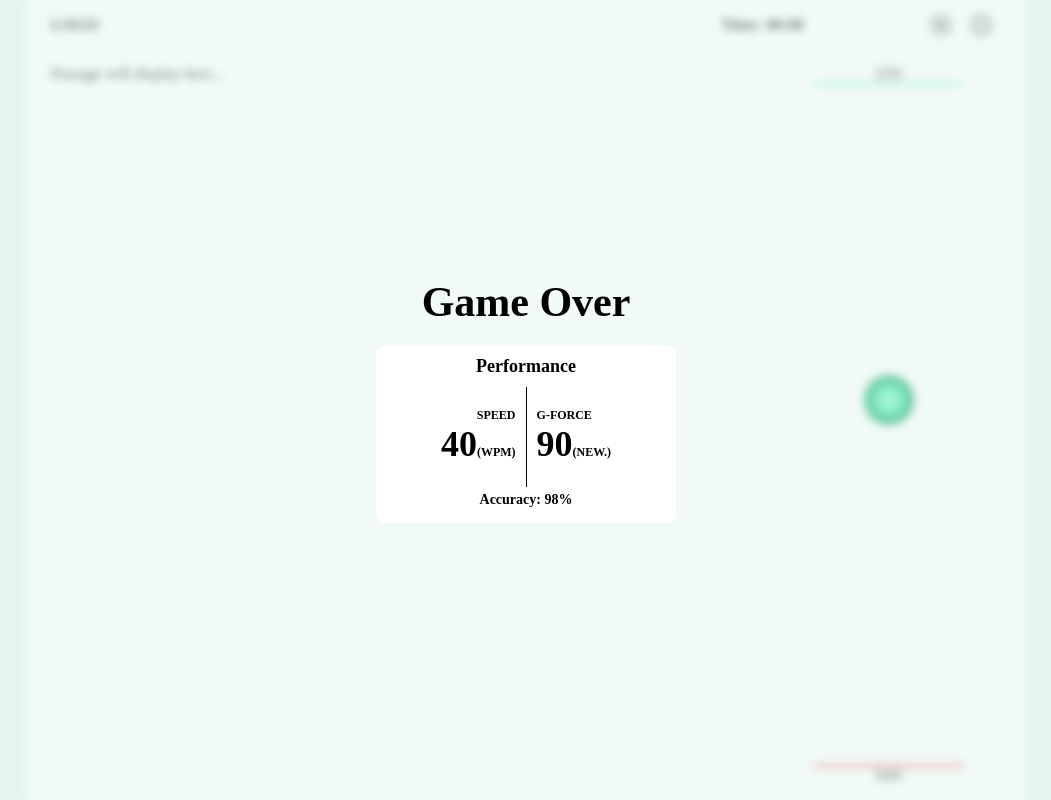
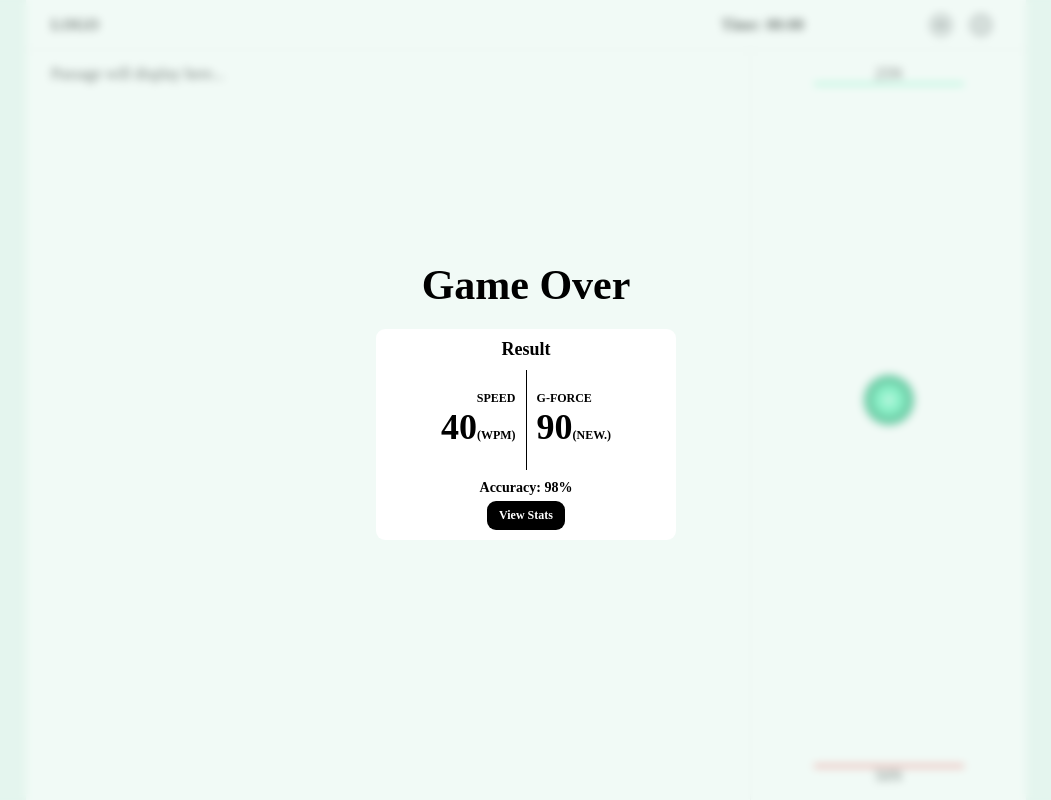
Before and after one commit to the-real-i9/Typing-Gym, a React (Vite) app: page / in a window 1280 px wide. Shown: the whole page, without its empty margins (114-1165 px from the left). Built offline with nearby package versions, Linux system fonts and the light colour scheme.

Commit message:
view stats button

```diff
--- a/src/components/GameOverStatsCard.jsx
+++ b/src/components/GameOverStatsCard.jsx
@@ -6,7 +6,7 @@ function GameOverStatsCard() {
 			<div className="gmo-text">Game Over</div>
 			<div className="stats-card-wrapper">
 				<div className="stats-card">
-					<div className="sc-title">Performance</div>
+					<div className="sc-title">Result</div>
 					<div className="speed-gforce-group">
 						<div className="speed">
 							<div className="label">Speed</div>
@@ -19,6 +19,7 @@ function GameOverStatsCard() {
 						</div>
 					</div>
 					<div className="accuracy">Accuracy: <span>98%</span></div>
+                    <button className="view-stats">View Stats</button>
 				</div>
 			</div>
 		</div>
--- a/src/components/GameOverStatsCard.scss
+++ b/src/components/GameOverStatsCard.scss
@@ -20,6 +20,7 @@
     background: #fff;
     border-radius: 9px;
     padding: 10px 10px;
+    @include flex(center, center, column);
 }
 
 .sc-title {
@@ -61,3 +62,11 @@
     margin: 5px 0;
     @include font(14px, 600)
 }
+
+.view-stats {
+    border-radius: 9px;
+    background: #000;
+    @include font(12px, 600);
+    color: #fff;
+    padding: 7px 12px;
+}
```
